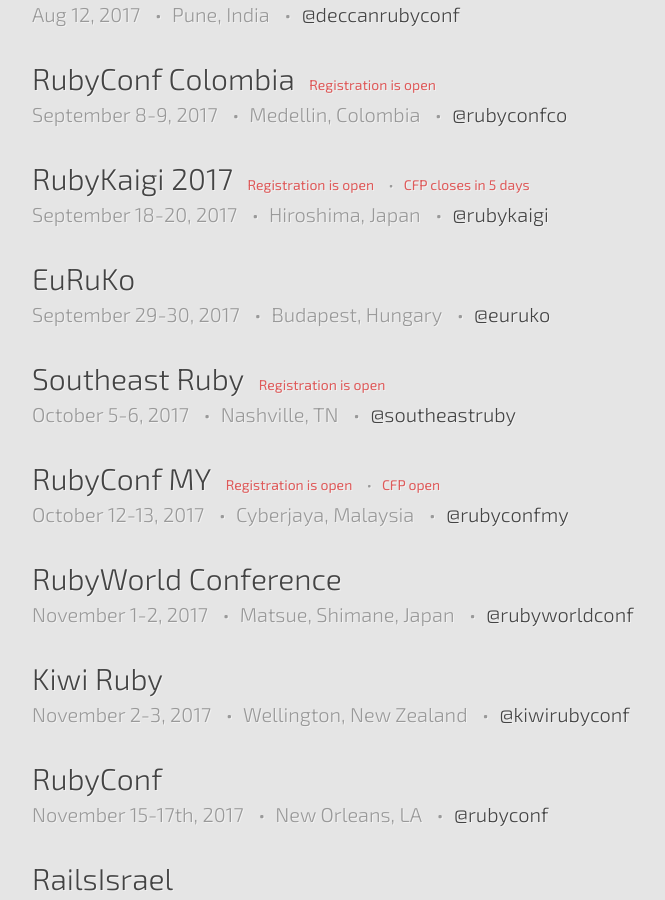
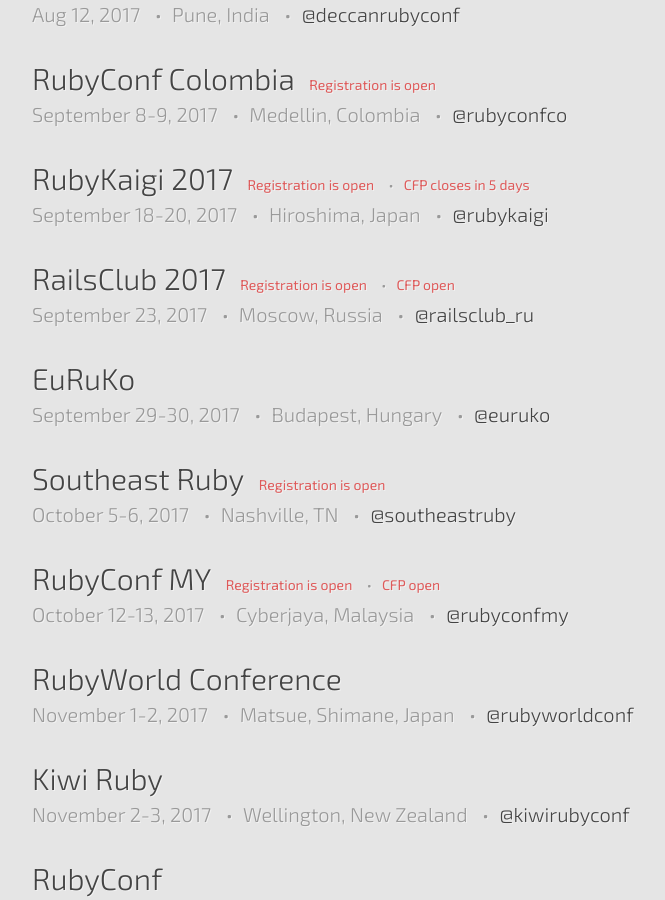
Before and after one commit to ruby-conferences/ruby-conferences.github.io, a Jekyll site: the page built from index.html, in a window 1280 px wide and 900 px high, scrolled down 1302 px. Shown: the whole window, without its empty margins (208-873 px from the left). Built offline with Jekyll 4.4.1, drawn with Linux system fonts in a browser that asks for light colours.

Commit message:
Add RailsClub 2017

```diff
--- a/_data/current.yml
+++ b/_data/current.yml
@@ -83,6 +83,14 @@
   cfp_phrase: CFP closes
   cfp_date: "Jun 18, 2017"
 
+- name: RailsClub 2017
+  location: Moscow, Russia
+  dates: "September 23, 2017"
+  url: "http://railsclub.ru/en"
+  twitter: railsclub_ru
+  reg_phrase: Registration is open
+  cfp_phrase: CFP open
+
 - name: EuRuKo
   location: Budapest, Hungary
   dates: "September 29-30, 2017"
```
